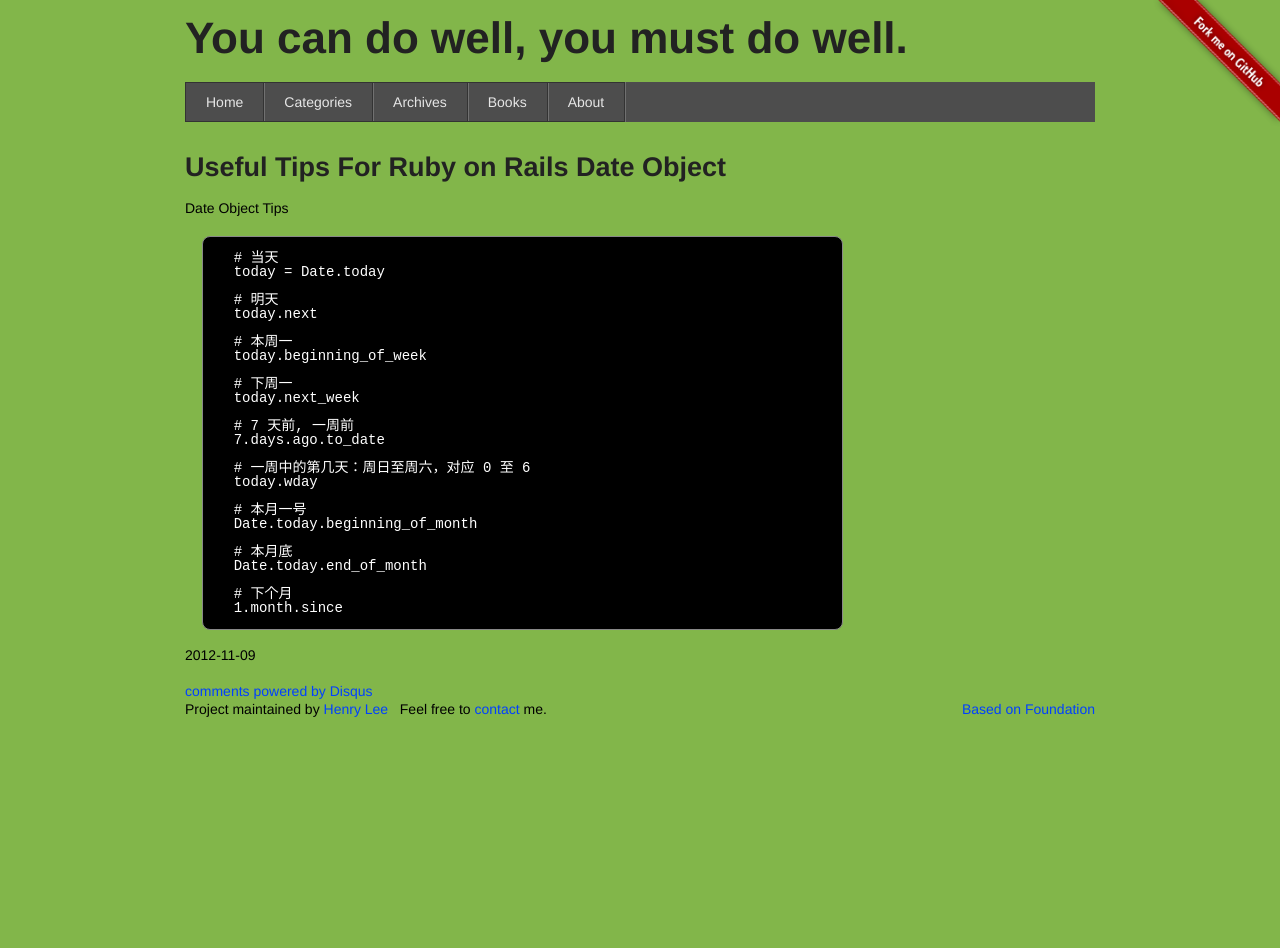
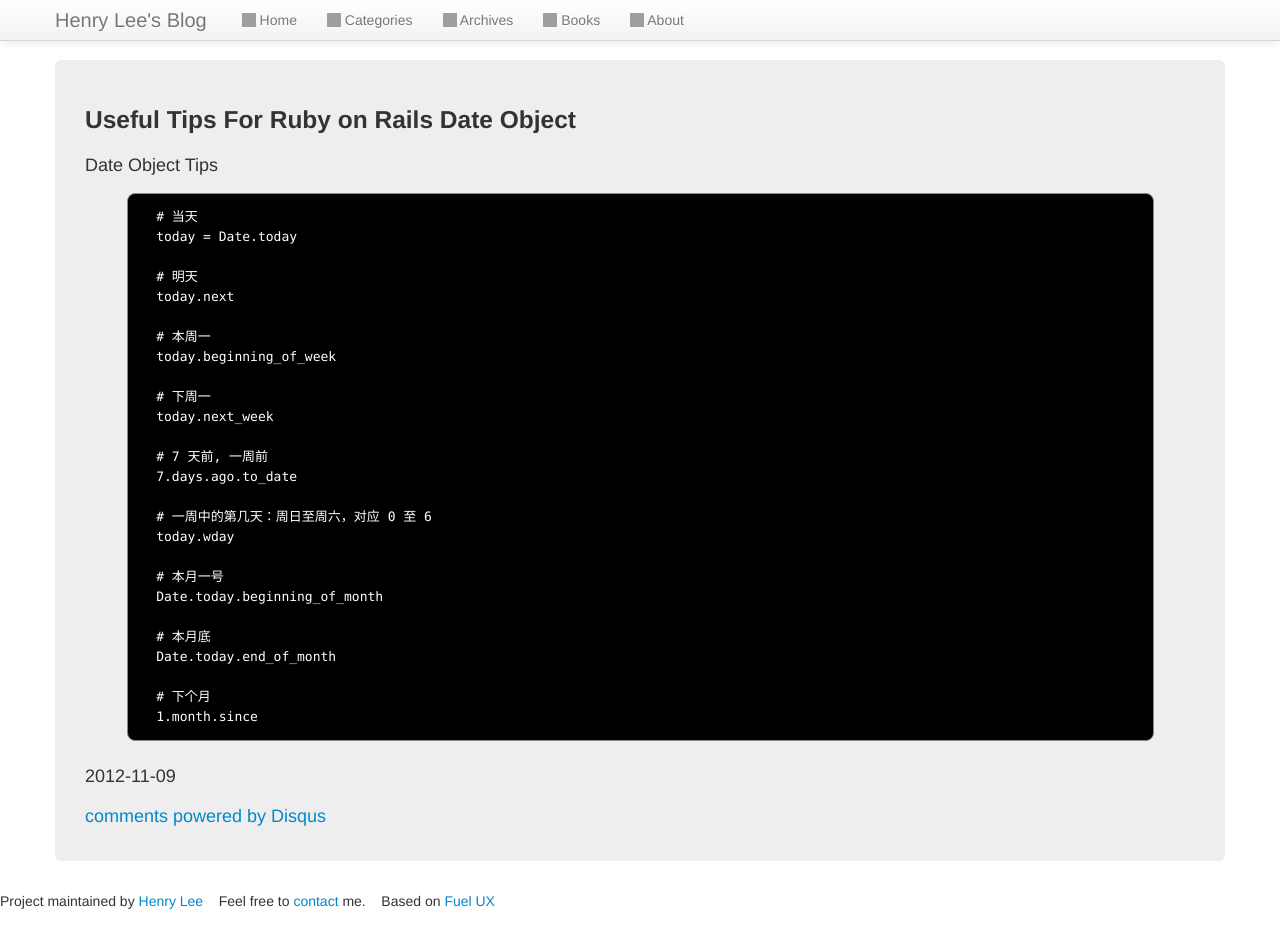
Before and after one commit to manageyp/manageyp.github.com, a Jekyll site: the page built from _posts/2012-11-09-useful-tips-for-ror-date-object.html, in a window 1280 px wide and 961 px high. Shown: the top 948 px of the window. Built offline with Jekyll 4.4.1, drawn with Linux system fonts in a browser that asks for light colours; nearby versions of some CDN libraries; comment, search, counter and statistics services are not loaded; grey boxes are pictures that could not be loaded.

Commit message:
[Change] blog layout to fuelux

```diff
--- /dev/null
+++ b/_includes/footer.html
@@ -0,0 +1,9 @@
+<footer class="footer">
+  <p>
+    Project maintained by <a href="https://github.com/manageyp" target="_blank">Henry Lee</a>
+    &nbsp;&nbsp;
+    Feel free to <a href="mailto:manageyp@gmail.com?subject=Hello%20Henry&body=Greeting%20from%20your%20blog.">contact</a> me.
+    &nbsp;&nbsp;
+    Based on <a href="http://exacttarget.github.io/fuelux/" target="_blank">Fuel UX</a>
+  </p>
+</footer>
--- /dev/null
+++ b/_includes/nav.html
@@ -0,0 +1,31 @@
+<div class="navbar navbar-fixed-top">
+  <div class="navbar-inner">
+    <div class="container">
+      <a class="btn btn-navbar" data-toggle="collapse" data-target=".nav-collapse">
+        <span class="icon-bar"></span>
+        <span class="icon-bar"></span>
+        <span class="icon-bar"></span>
+      </a>
+      <a class="brand" href="#">Henry Lee's Blog</a>
+      <div class="nav-collapse">
+        <ul class="nav">
+          <li>
+            <a href="/"><i class="icon-home"></i> Home </a>
+          </li>
+          <li>
+            <a href="/categories/"><i class="icon-comment"></i> Categories </a>
+          </li>
+          <li>
+            <a href="/archives/"><i class="icon-list"></i> Archives </a>
+          </li>
+          <li>
+            <a href="/books/"><i class="icon-list"></i> Books </a>
+          </li>
+          <li>
+            <a href="/about/"><i class="icon-list"></i> About </a>
+          </li>
+        </ul>
+      </div>
+    </div>
+  </div>
+</div>
--- a/_layouts/default.html
+++ b/_layouts/default.html
@@ -1,56 +1,50 @@
 <!DOCTYPE html>
+<html  class="fuelux" lang="en">
 <head>
   <meta charset="utf-8" />
   <meta name="author" itemprop="author" content="Henry Lee" />
   <meta name="keywords" itemprop="keywords" content="{% if page.tags %}{{ page.tags }}{% else %} Henry Lee's Blog {% endif %}" />
   <meta name="description" itemprop="description" content="{% if page.description %}{{ page.description }}{% else %} Henry Lee {% endif %}" />
-  <meta name="viewport" content="width=device-width" />
+
+  <meta name="viewport" content="width=device-width, initial-scale=1.0" />
+
   <title>{% if page.title %}{{ page.title }} - {{ site.title }}{% else %}{{ site.title }}{% endif %}</title>
   <link rel="shortcut icon" type="image/x-icon" href="/favicon.ico" />
-  <link rel="stylesheet" href="/stylesheets/foundation.min.css">
+
+  <link href="/stylesheets/fuelux/fuelux.min.css" rel="stylesheet" type="text/css">
+  <link href="/stylesheets/fuelux/fuelux-responsive.min.css" rel="stylesheet" type="text/css">
+
   <link rel="stylesheet" href="/stylesheets/pygment_trac.css">
   <link rel="stylesheet" href="/stylesheets/prettify.css">
   <link rel="stylesheet" href="/stylesheets/sunburst.css">
-  <script src="/javascripts/modernizr.foundation.js"></script>
+
+  <style type="text/css">
+    body {
+      padding-top: 60px;
+      padding-bottom: 40px;
+    }
+  </style>
+
+  <script src="https://ajax.googleapis.com/ajax/libs/jquery/1.8.2/jquery.min.js"></script>
+  <script src="/javascripts/fuelux/loader.min.js"></script>
+
   <script src="/javascripts/prettify.js"></script>
   <script src="/javascripts/lang-css.js"></script>
+
+  <!-- Le HTML5 shim, for IE6-8 support of HTML5 elements -->
+  <!--[if lt IE 9]>
+    <script src="http://html5shim.googlecode.com/svn/trunk/html5.js"></script>
+  <![endif]-->
+
 </head>
-<body onload="prettyPrint();">
-  <div class="row">
-    <div class="twelve columns">
-      <h1>{{ site.title }}</h1>
-      <ul class="nav-bar">
-        <li><a href="/">Home</a></li>
-        <li><a href="/categories/">Categories</a></li>
-        <li><a href="/archives/">Archives</a></li>
-        <li><a href="/books/">Books</a></li>
-        <li><a href="/about/">About</a></li>
-      </ul>
+
+<body data-spy="scroll" data-target=".subnav" data-offset="50" onload="prettyPrint();">
+  {% include nav.html %}
+  <div class="container">
+    <div class="hero-unit">
+      {{ content }}
     </div>
-  </div>
-  <div class="row">
-{{ content }}
-  </div>
-  <footer class="row">
-    <div class="twelve columns">
-      <div class="row">
-        <div class="six columns">
-          <p> Project maintained by <a href="https://github.com/manageyp" target="_blank">Henry Lee</a>&nbsp;&nbsp;
-            Feel free to <a href="mailto:manageyp@gmail.com?subject=Hello%20Henry&body=Greeting%20from%20your%20blog.">contact</a> me.
-          </p>
-        </div>
-        <div class="six columns">
-          <ul class="link-list right">
-            <li><a href="http://foundation.zurb.com/" target="_blank">Based on Foundation</a></li>
-          </ul>
-        </div>
-      </div>
-    </div>
-  </footer>
-  <a href="https://github.com/manageyp" target="_blank">
-    <img style="position:absolute;top:0;right:0;border:0;width:135px;height:135px;" src="/images/forkme_right_red.png" alt="Fork me on GitHub" />
-  </a>
-  <script src="https://ajax.googleapis.com/ajax/libs/jquery/1.7.1/jquery.min.js"></script>
-  <script src="/javascripts/foundation.min.js"></script>
+    {% include footer.html %}
+   </div>
 </body>
 </html>
--- a/_layouts/post.html
+++ b/_layouts/post.html
@@ -1,7 +1,8 @@
 ---
 layout: default
 ---
-<div class="nine columns" role="content">
+
+<div class="columns">
   <h3>{{ page.title }}</h3>
   {{ content }}
   <p>{{ page.record_on }}</p>
@@ -20,5 +21,5 @@ layout: default
     </script>
     <noscript>Please enable JavaScript to view the <a href="http://disqus.com/?ref_noscript">comments powered by Disqus.</a></noscript>
     <a href="http://disqus.com" class="dsq-brlink">comments powered by <span class="logo-disqus">Disqus</span></a>
-
   </div>
+</div>
--- a/index.html
+++ b/index.html
@@ -8,4 +8,3 @@ permalink: /
   {{ post.content }}
   <div>{{ post.record_on }}</div>
 {% endfor %}
-<br />
--- a/stylesheets/sunburst.css
+++ b/stylesheets/sunburst.css
@@ -24,7 +24,7 @@ pre.prettyprint, code.prettyprint {
 }
 
 pre.prettyprint {
-	width: 95%;
+	width: 90%;
 	margin: 1em auto;
 	padding: 1em;
 	white-space: pre-wrap;
```
Also changed, not shown: _layouts/page.html (+2 -12 lines). Lines whose indentation alone changed are shown as unchanged.
